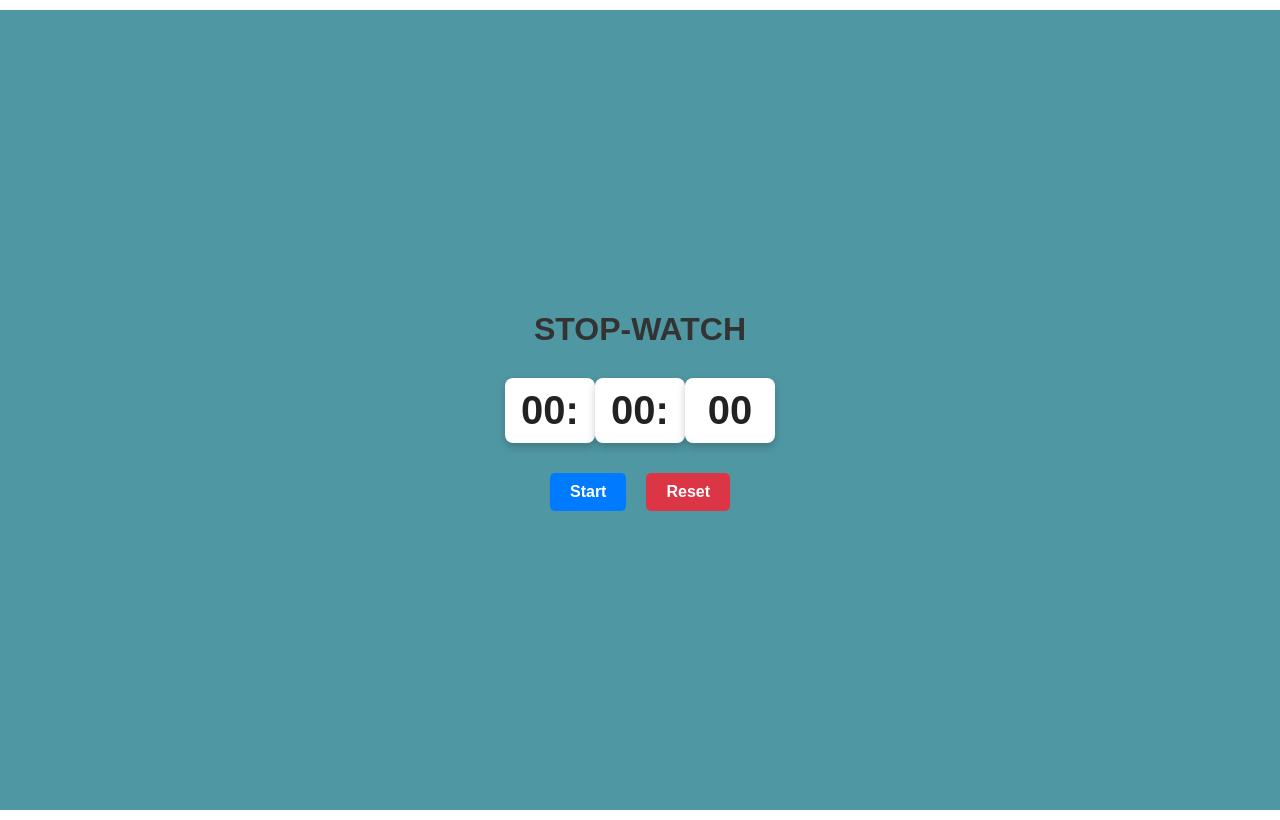
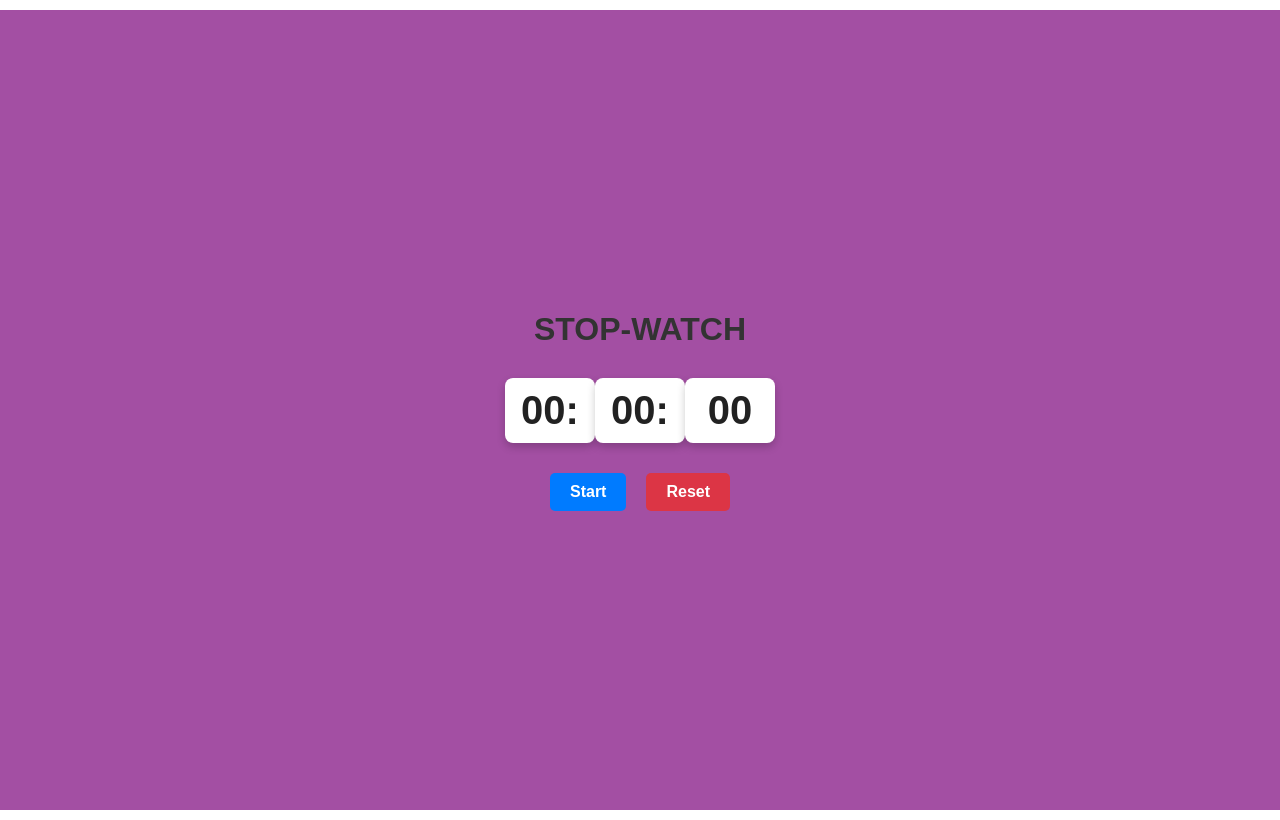
Before and after one commit to srinivasareddy0987654321/stop-watch, a React (Create React App) app: page / in a window 1280 px wide. Built offline with nearby package versions, Linux system fonts and the light colour scheme.

Commit message:
changed css

```diff
--- a/src/App.css
+++ b/src/App.css
@@ -2,7 +2,7 @@
 .App {
     text-align: center;
     font-family: Arial, sans-serif;
-    background-color: #4f97a3;
+    background-color: #a34fa3;
     min-height: 100vh;
     display: flex;
     flex-direction: column;
```
